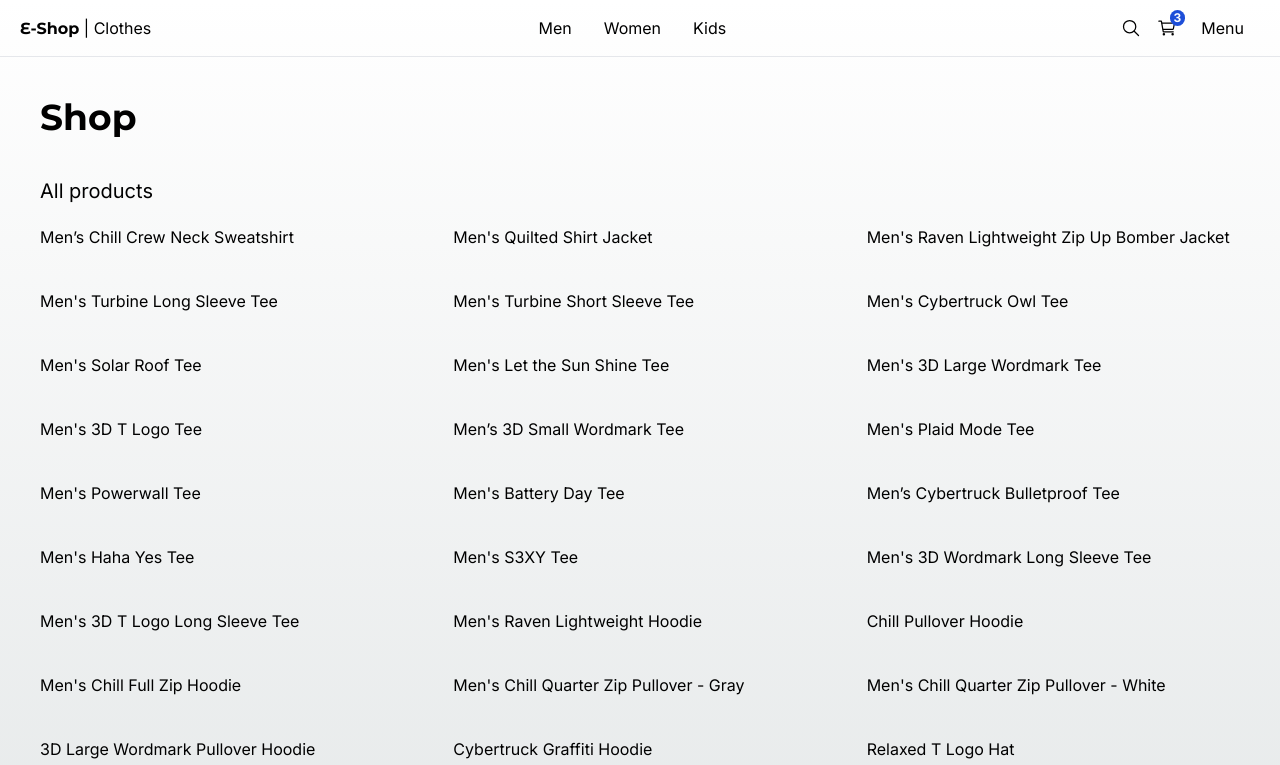
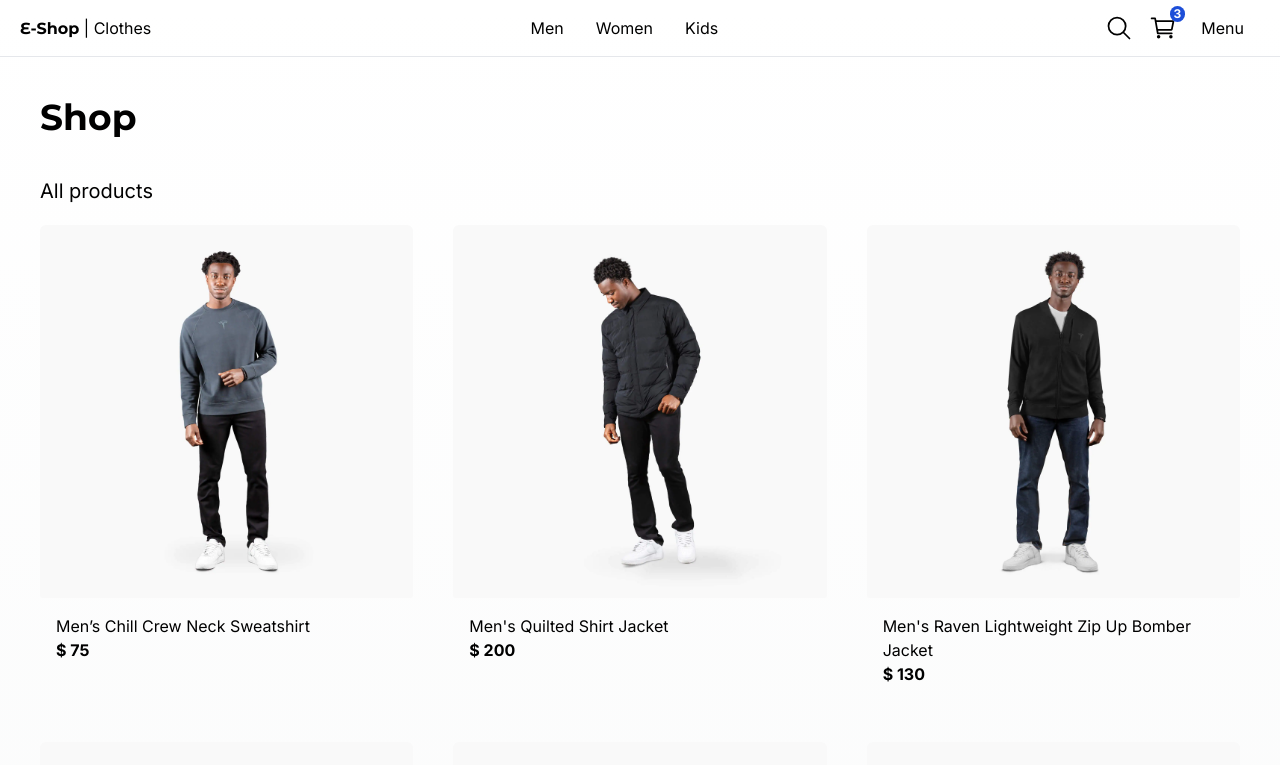
Before and after one commit to fernandoituarte/e-commerce-nextjs, a Next.js app: page / in a window 1280 px wide. Shown: the top 765 px of the page. Built offline with nearby package versions, Linux system fonts and the light colour scheme.

Commit message:
Developed 'ProductGridItem' component with styles and animations for product grid.

```diff
--- a/src/components/index.ts
+++ b/src/components/index.ts
@@ -1,4 +1,5 @@
 export * from './products/product-grid/ProductGrid';
+export * from './products/product-grid/ProductGridItem';
 
 export * from './ui/not-found/PageNotFound';
 export * from './ui/title/Title';
--- a/src/components/products/product-grid/ProductGrid.tsx
+++ b/src/components/products/product-grid/ProductGrid.tsx
@@ -1,4 +1,6 @@
 import { Product } from "@/intefaces"
+import { ProductGridItem } from "./ProductGridItem"
+
 
 interface Props {
   products: Product[]
@@ -8,7 +10,7 @@
   return (
     <div className="grid grid-cols-2 sm:grid-cols-3 gap-10 mb-10">
       {products.map( product => (
-        <span key={product.slug}>{product.title}</span>
+        <ProductGridItem key={product.slug} product={product} />
       ))}
     </div>
   )
--- /dev/null
+++ b/src/components/products/product-grid/ProductGridItem.tsx
@@ -0,0 +1,33 @@
+"use client";
+
+import { Product } from "@/intefaces/product.interface";
+import { useState } from "react";
+
+import Image from 'next/image'
+import Link from "next/link";
+
+interface Props {
+  product: Product;
+}
+
+export const ProductGridItem = ({product}: Props) => {
+  const [ displayImage, setDisplayImage ] = useState(product.images[0]);
+
+  return (
+    <div className="rounded-md overflow-hidden fade-in">
+      <Link href={`/product/${product.slug}`}>
+        <Image
+          className="w-full object-cover rounded-sm"
+          src={`/products/${displayImage}`}
+          width={500} height={500}
+          alt={product.title}
+          onMouseEnter={() => setDisplayImage(product.images[1])}
+          onMouseLeave={() => setDisplayImage(product.images[0])}/>
+      </Link>
+      <div className="p-4 flex flex-col">
+        <Link className="hover:text-blue-500" href={`/product/${product.slug}`}>{ product.title }</Link>
+        <span className="font-bold">$ {product.price}</span>
+      </div>
+    </div>
+  )
+}
--- a/src/components/ui/top-menu/TopMenu.tsx
+++ b/src/components/ui/top-menu/TopMenu.tsx
@@ -26,12 +26,12 @@
       {/*Search, Cart, Menu */}
       <div className="flex items-center">
         <Link className="mx-2" href={'/search'}>
-          <IoSearchOutline className="w-5 h-5"/>
+          <IoSearchOutline className="w-7 h-7"/>
         </Link>
         <Link className="mx-2" href={'/cart'}>
           <div className="relative">
             <span className="absolute text-xs rounded-full px-1 font-bold -top-2 -right-2 bg-blue-700 text-white">3</span>
-            <IoCartOutline className="w-5 h-5"/>
+            <IoCartOutline className="w-7 h-7"/>
           </div>
         </Link>
 
```
